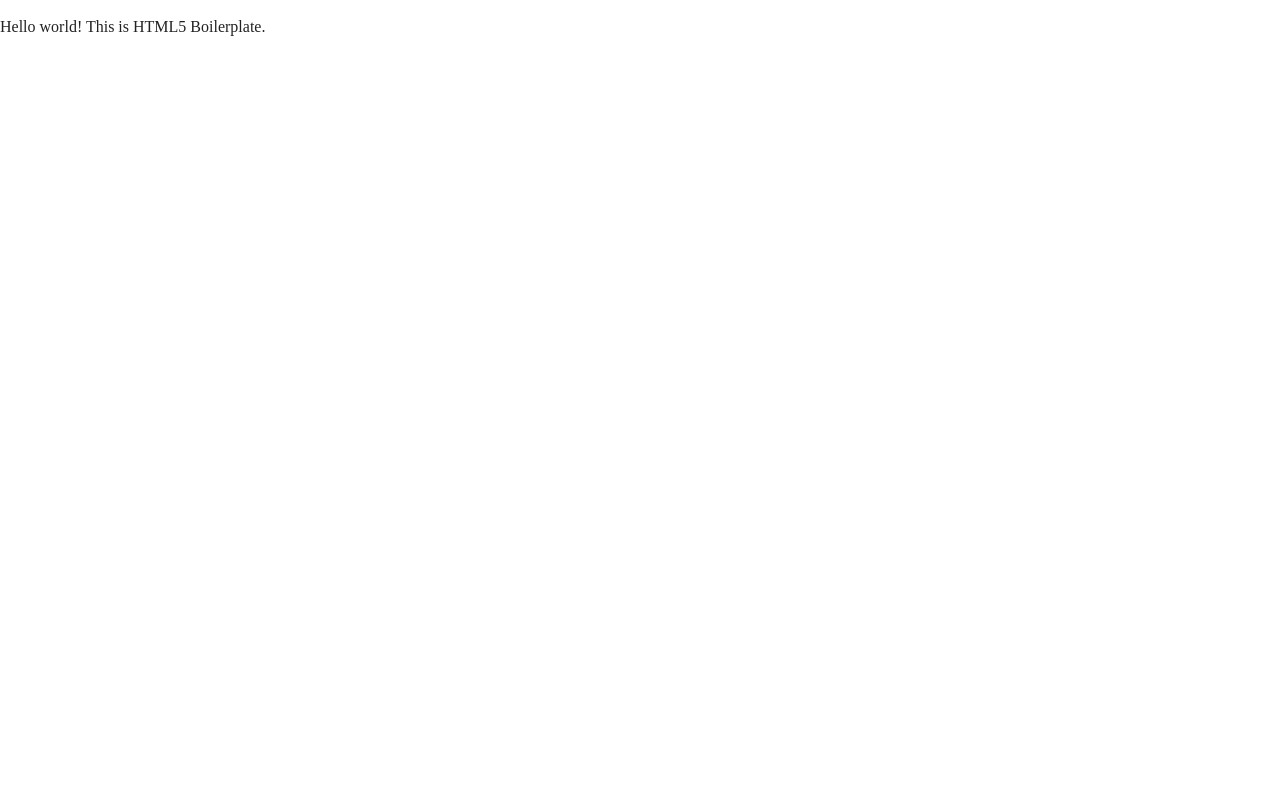
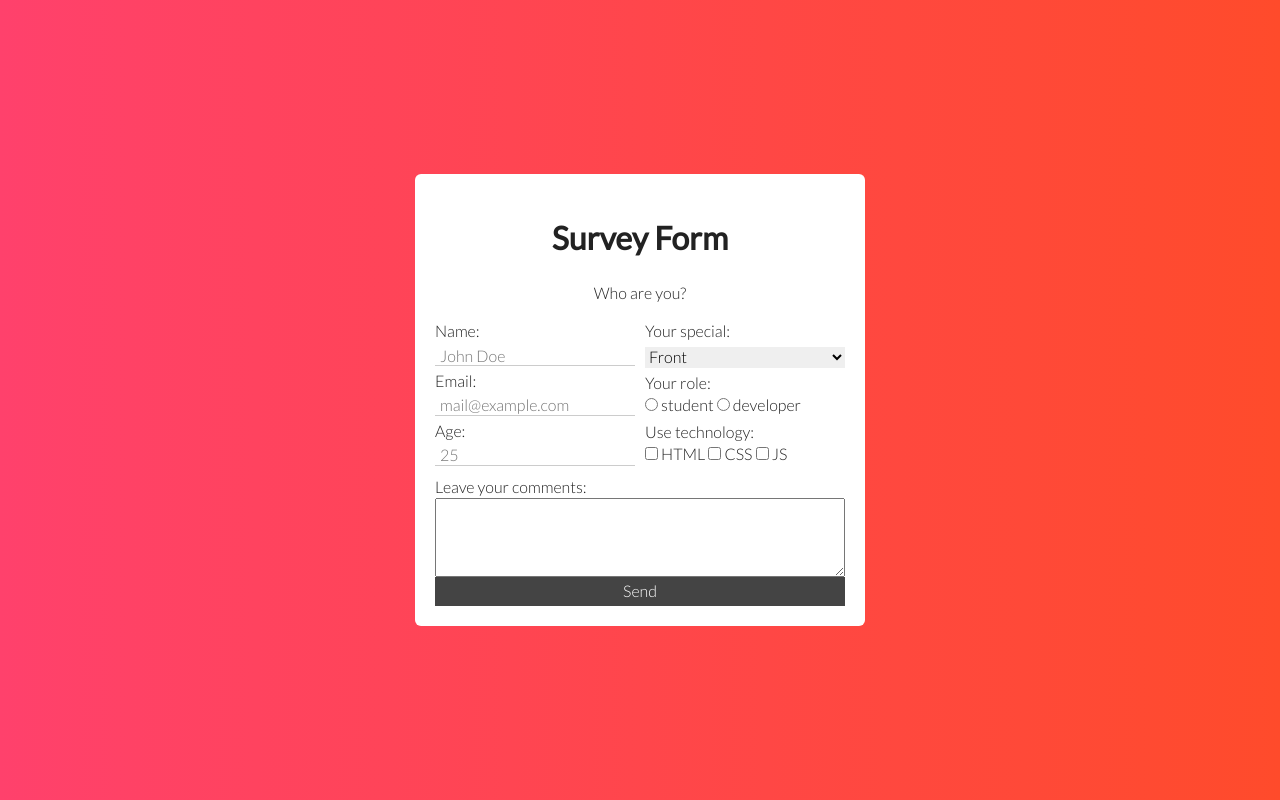
Before and after one commit to EugeneFenko/fcc-surveyForm, a plain HTML site: page index.html in a window 1280 px wide. Drawn offline with nearby package versions, Linux system fonts and the light colour scheme.

Commit message:
Complete task

```diff
--- a/css/main.css
+++ b/css/main.css
@@ -9,6 +9,7 @@
 /* ==========================================================================
    Base styles: opinionated defaults
    ========================================================================== */
+   @import url('https://fonts.googleapis.com/css?family=Lato:100,300,400');
 
 html {
     color: #222;
@@ -97,10 +98,134 @@
    Author's custom styles
    ========================================================================== */
 
+html, body {
+    overflow-x: hidden;
+    background-image: linear-gradient(90deg, #FF416C, #FF4B2B);
+    min-height: 100vh;
+    font-family: 'Lato', monospace;
+    font-size: 16px;
+    font-weight: 300;
+}
+
+body {
+    display: grid;
+    grid-gap: 0;
+    grid-template-columns: 1fr minmax(450px, 1fr) 1fr;
+    grid-template-rows: auto;
+    grid-template-areas: ". wrap .";
+    align-items: center;
+}
+
+main {
+    grid-area: wrap;
+    display: inherit;
+    grid-template-columns: 1fr;
+    grid-template-rows: auto auto;
+    grid-template-areas:
+        "header"
+        "form";
+    justify-items: center;
+    background: white;
+    border-radius: 6px;
+    padding: 20px;
+}
+main:hover {
+    box-shadow: 3px 3px 5px 1px #333;
+}
 
 
+header {
+    grid-area: header;
+    text-align: center;
+}
+
+form {
+    grid-area: form;
+    display: inherit;
+    grid-gap: 10px;
+    grid-template-rows: repeat(2,auto);
+    grid-template-columns: repeat(2, 1fr);
+    grid-template-areas: "left right" "comments comments";
+}
+
+.left-side {
+    grid-area: left;
+    display: inherit;
+    row-gap: 4px;
+    align-items: center;
+}
+
+.right-side {
+    grid-area: right;
+    display: inherit;
+    row-gap: 4px;
+    align-items: center;
+}
+
+.comments {
+    grid-area: comments;
+    display: inherit;
+    justify-content: center;
+}
 
 
+@media(max-width: 460px) {
+    body {
+        display: grid;
+        grid-gap: 0;
+        grid-template-columns: minmax(250px,1fr);
+        grid-template-rows: auto;
+        grid-template-areas: "wrap";
+        align-items: center;
+        padding: 2%;
+    }
+
+    form {
+        grid-area: form;
+        display: inherit;
+        grid-gap: 10px;
+        grid-template-rows: repeat(2,auto);
+        grid-template-columns: 1fr;
+        grid-template-areas:
+            "left" "right" "comments";
+    }
+}
+
+input {
+    font-weight: 300;
+    padding: 0;
+    border: none;
+    border-bottom: 1px solid #ccc;
+    padding: 0 5px;
+}
+
+input:active, input:focus {
+    border: none;
+    border-bottom: 2px solid orangered;
+    outline: none;
+}
+
+button {
+    border: none;
+    background: #444;
+    padding: 5px;
+    color: white;
+    font-weight: 300;
+}
+button:hover {
+    background: #222
+    ;
+}
+
+textarea {
+    outline: none;
+}
+
+select {
+    border: none;
+    outline: none;
+    font-weight: 300;
+}
 
 
 
--- a/index.html
+++ b/index.html
@@ -1,10 +1,10 @@
 <!doctype html>
-<html class="no-js" lang="">
+<html class="no-js" lang="en">
 
 <head>
   <meta charset="utf-8">
   <meta http-equiv="x-ua-compatible" content="ie=edge">
-  <title></title>
+  <title>FCC: Survey Form</title>
   <meta name="description" content="">
   <meta name="viewport" content="width=device-width, initial-scale=1, shrink-to-fit=no">
 
@@ -21,13 +21,62 @@
     <p class="browserupgrade">You are using an <strong>outdated</strong> browser. Please <a href="https://browsehappy.com/">upgrade your browser</a> to improve your experience and security.</p>
   <![endif]-->
 
-  <!-- Add your site or application content here -->
-  <p>Hello world! This is HTML5 Boilerplate.</p>
+
+  <main>
+    <header>
+      <h1 id="title">Survey Form</h1>
+      <p id="description">Who are you?</p>
+    </header>
+
+    <form action="" id="survey-form">
+      <div class="left-side">
+        <label for="name" id="name-label">Name:</label>
+        <input placeholder="John Doe" required type="text" id="name">
+        <label for="email" id="email-label">Email:</label>
+        <input placeholder="mail@example.com" required type="email" name="" id="email">
+        <label for="number" id="number-label">Age:</label>
+        <input placeholder="25" required min="1" max="100" type="number" name="" id="number">
+      </div>
+      <div class="right-side">
+        <label for="dropdown">Your special:</label>
+        <select name="dropdown" id="dropdown">
+          <option value="Front">Front</option>
+          <option value="Back">Back</option>
+          <option value="devops">Devops</option>
+        </select>
+        <fieldset>
+          <legend>Your role:</legend>
+          <input type="radio" name="role" id="student" value="student">
+          <label for="student">student</label>
+          <input type="radio" name="role" id="developer" value="developer">
+          <label for="developer">developer</label>
+        </fieldset>
+        <fieldset>
+          <legend>Use technology:</legend>
+          <input type="checkbox" name="stack" id="html" value="html">
+          <label for="html">HTML</label>
+          <input type="checkbox" name="stack" id="css" value="css">
+          <label for="css">CSS</label>
+          <input type="checkbox" name="stack" id="js" value="js">
+          <label for="js">JS</label>
+        </fieldset>
+      </div>
+      <div class="comments">
+        <label for="comment">Leave your comments:</label>
+        <textarea name="" id="comment" cols="50" rows="4"></textarea>
+        <button type="submit" id="submit">Send</button>
+      </div>
+
+    </form>
+  </main>
+
+
   <script src="js/vendor/modernizr-3.6.0.min.js"></script>
   <script src="https://code.jquery.com/jquery-3.3.1.min.js" integrity="sha256-FgpCb/KJQlLNfOu91ta32o/NMZxltwRo8QtmkMRdAu8=" crossorigin="anonymous"></script>
   <script>window.jQuery || document.write('<script src="js/vendor/jquery-3.3.1.min.js"><\/script>')</script>
   <script src="js/plugins.js"></script>
   <script src="js/main.js"></script>
+  <script src="https://cdn.freecodecamp.org/testable-projects-fcc/v1/bundle.js"></script>
 
   <!-- Google Analytics: change UA-XXXXX-Y to be your site's ID. -->
   <script>
```
